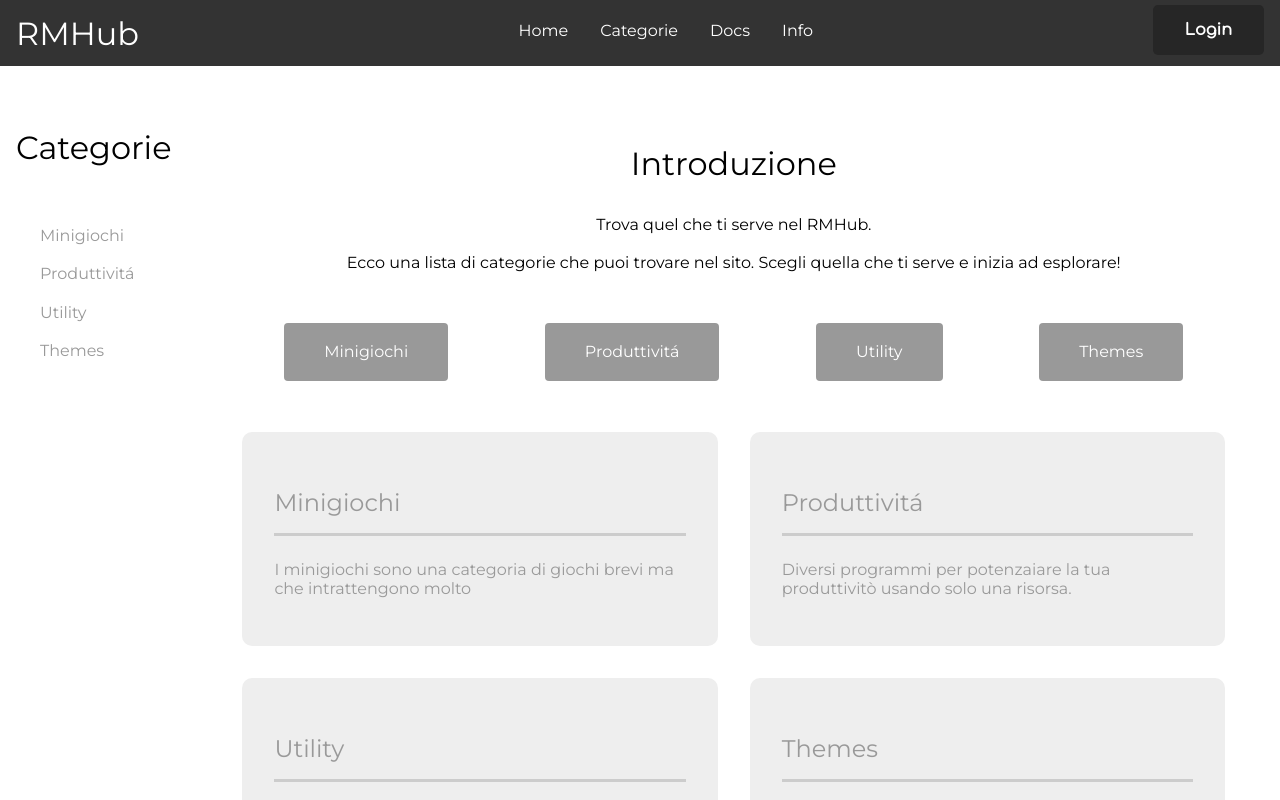
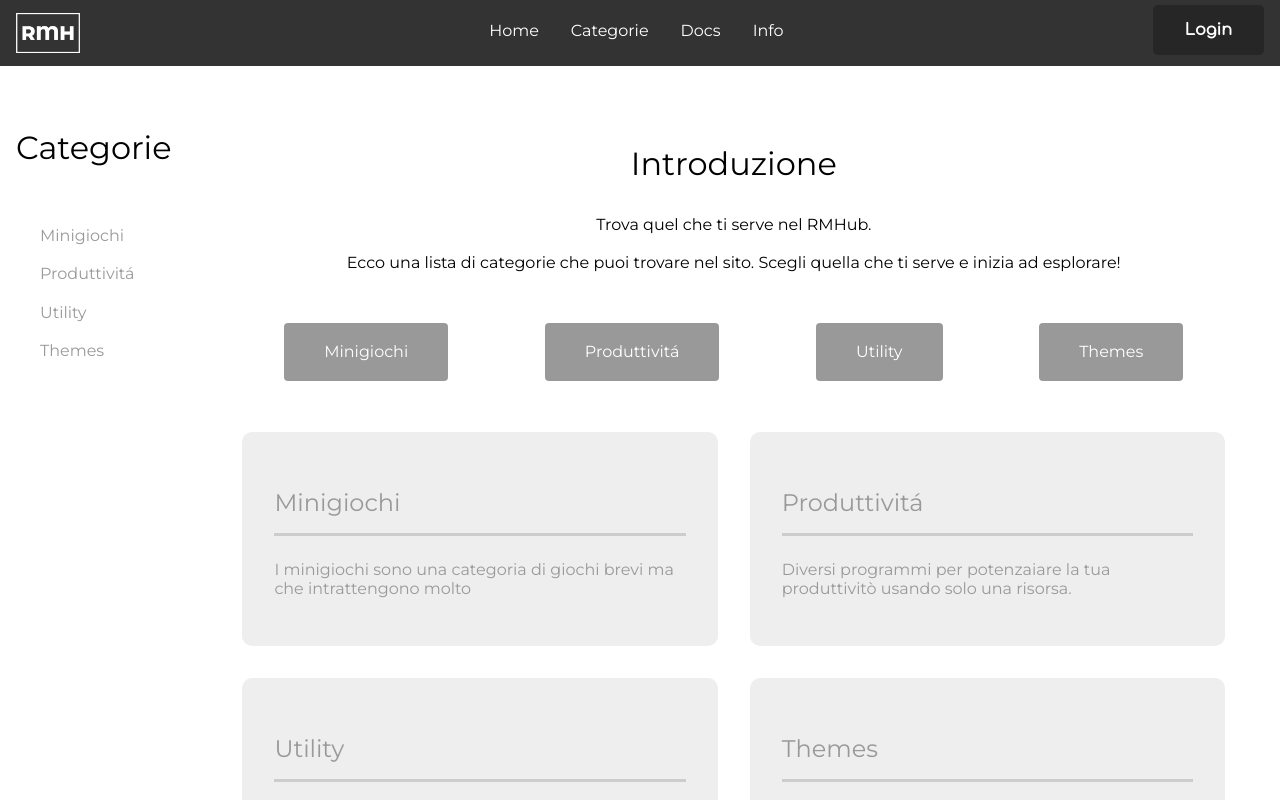
Before and after one commit to roysmanfo/RMHub, a React (Create React App) app: page /categories in a window 1280 px wide. Shown: the top 800 px of the page. Built offline with nearby package versions, Linux system fonts and the light colour scheme; no server answers.

Commit message:
Changed the navigation logo

```diff
--- a/src/components/Navbar.tsx
+++ b/src/components/Navbar.tsx
@@ -1,10 +1,12 @@
 import React from 'react';
+import logo from "../img/logos/png/white-no-background.png";
+
 
 export default function Navbar(props: any) {
     if (props.index) {
         return (
             <nav style={{ background: "transparent", opacity: 0, animation: "light 1s ease 4s forwards"}}>
-                <a href="/" className="logo" title="Torna alla pagina principale"><span>RMHub</span></a>
+                <a href="/" className="logo" title="Torna alla pagina principale"><img src={ logo } alt="Logo" style={{ width: "4rem" }}/></a>
                 <ul className="navList">
                     <a href="/home" rel="noopener noreferrer">
                         <li>Home</li>
@@ -25,7 +27,7 @@ export default function Navbar(props: any) {
     }else{
         return (
             <nav>
-                <a href="/" className="logo" title="Torna alla pagina principale"><span>RMHub</span></a>
+                <a href="/" className="logo" title="Torna alla pagina principale"><img src={ logo } alt="Logo" style={{ width: "4rem" }} /></a>
                 <ul className="navList">
                     <a href="/home" rel="noopener noreferrer">
                         <li>Home</li>
```
